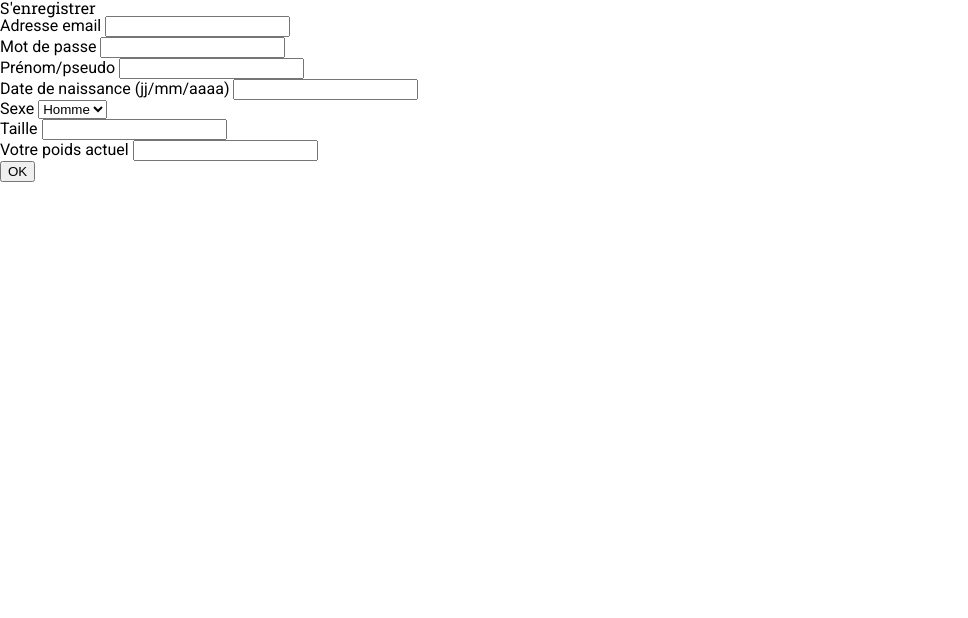
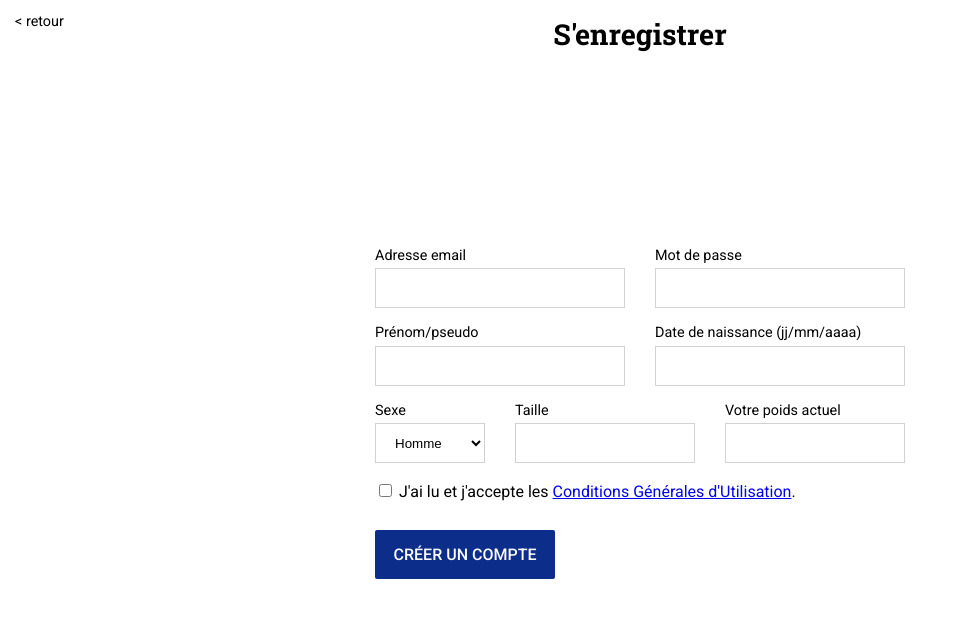
Before and after one commit to julabina/old_suivrepoids_php, a PHP site: page /sign in a window 1280 px wide. Shown: the top 618 px of the page, without its empty margins (0-968 px from the left). Run offline with PHP 8.4, Linux system fonts and the light colour scheme.

Commit message:
css sign page

```diff
--- a/css/style.css
+++ b/css/style.css
@@ -389,4 +389,139 @@ header h1 {
   flex-direction: column;
 }
 
+.sign {
+  display: flex;
+  flex-direction: column;
+  align-items: center;
+  justify-content: center;
+}
+.sign__back {
+  position: absolute;
+  top: 15px;
+  left: 15px;
+  text-decoration: none;
+  font-size: 0.9em;
+  color: inherit;
+}
+.sign__back:hover {
+  color: blue;
+}
+.sign h1 {
+  font-size: 1.8em;
+  font-weight: 600;
+  margin-top: 20px;
+}
+.sign__error {
+  display: flex;
+  flex-direction: column;
+  justify-content: end;
+  color: #d80404;
+  line-height: 1.3;
+  padding: 25px 15px;
+  height: 200px;
+  width: 560px;
+}
+.sign__form__logs {
+  display: flex;
+  width: 100%;
+  margin-bottom: 18px;
+}
+.sign__form__logs__email, .sign__form__logs__password {
+  display: flex;
+  flex-direction: column;
+  margin: 0 15px;
+  width: 250px;
+}
+.sign__form__logs__email label, .sign__form__logs__password label {
+  margin-bottom: 5px;
+  font-size: 0.9em;
+}
+.sign__form__logs__email input, .sign__form__logs__password input {
+  height: 40px;
+  border: 1px solid rgba(165, 165, 165, 0.5);
+  padding-left: 15px;
+}
+.sign__form__name {
+  display: flex;
+  width: 100%;
+  margin-bottom: 18px;
+}
+.sign__form__name__firstname, .sign__form__name__birthday {
+  display: flex;
+  flex-direction: column;
+  margin: 0 15px;
+  width: 250px;
+}
+.sign__form__name__firstname label, .sign__form__name__birthday label {
+  margin-bottom: 5px;
+  font-size: 0.9em;
+}
+.sign__form__name__firstname input, .sign__form__name__birthday input {
+  height: 40px;
+  border: 1px solid rgba(165, 165, 165, 0.5);
+  padding-left: 15px;
+}
+.sign__form__stats {
+  display: flex;
+  width: 100%;
+  margin-bottom: 18px;
+}
+.sign__form__stats__size, .sign__form__stats__weight {
+  display: flex;
+  flex-direction: column;
+  margin: 0 15px;
+  width: 180px;
+}
+.sign__form__stats__size label, .sign__form__stats__weight label {
+  margin-bottom: 5px;
+  font-size: 0.9em;
+}
+.sign__form__stats__size input, .sign__form__stats__weight input {
+  height: 40px;
+  border: 1px solid rgba(165, 165, 165, 0.5);
+  padding-left: 15px;
+}
+.sign__form__stats__sexe {
+  display: flex;
+  flex-direction: column;
+  margin: 0 15px;
+  width: 110px;
+}
+.sign__form__stats__sexe label {
+  margin-bottom: 5px;
+  font-size: 0.9em;
+}
+.sign__form__stats__sexe select {
+  height: 40px;
+  padding-left: 15px;
+  border-color: rgba(165, 165, 165, 0.5);
+  background-color: white;
+}
+.sign__form__checkCont {
+  margin-left: 15px;
+  margin-bottom: 30px;
+}
+.sign__form__btnCont {
+  display: flex;
+  justify-content: start;
+  margin: 0 15px;
+}
+.sign__form__btnCont__submitBtn {
+  font-size: 1em;
+  font-family: "Roboto", sans-serif;
+  border: none;
+  border-radius: 2px;
+  padding: 15px 0;
+  background: #0C2E8A;
+  color: #fdfdfd;
+  transition: opacity 150ms ease-in-out;
+  text-transform: uppercase;
+  font-weight: 500;
+  width: 180px;
+}
+.sign__form__btnCont__submitBtn:hover {
+  opacity: 0.7;
+  transition: opacity 150ms ease-in-out;
+}
+
 /*# sourceMappingURL=style.css.map */
--- a/sass/main.scss
+++ b/sass/main.scss
@@ -10,3 +10,4 @@
 @import './pages/dashboard';
 @import './pages/home';
 @import './pages/objectifs';
+@import './pages/sign';
--- /dev/null
+++ b/sass/pages/_sign.scss
@@ -0,0 +1,106 @@
+.sign {
+    display: flex;
+    flex-direction: column;
+    align-items: center;
+    justify-content: center;
+    &__back {
+        position: absolute;
+        top: 15px;
+        left: 15px;
+        text-decoration: none;
+        font-size: 0.9em;
+        color: inherit;
+        &:hover {
+            color: blue;
+        }
+    }
+    h1 {
+        font-size: 1.8em;
+        font-weight: 600;
+        margin-top: 20px;
+    }
+    &__error {
+        display: flex;
+        flex-direction: column;
+        justify-content: end;
+        color: map-get($map: $colors, $key: error);
+        line-height: 1.3;
+        padding: 25px 15px;
+        height: 200px;
+        width: 560px;
+    }
+    &__form {
+        &__logs {
+            display: flex;
+            width: 100%;
+            margin-bottom: 18px;
+            &__email, &__password {
+                @include form;
+                margin: 0 15px;
+                width: 250px;
+            }
+        }
+        &__name {
+            display: flex;
+            width: 100%;
+            margin-bottom: 18px;
+            &__firstname, &__birthday {
+                @include form;
+                margin: 0 15px;
+                width: 250px;
+            }
+        }
+        &__stats {
+            display: flex;
+            width: 100%;
+            margin-bottom: 18px;
+            &__size, &__weight {
+                @include form;
+                margin: 0 15px;
+                width: 180px;
+            }
+            &__sexe {
+                display: flex;
+                flex-direction: column;
+                margin: 0 15px;
+                width: 110px;
+                label {
+                    margin-bottom: 5px;
+                    font-size: 0.9em;
+                }
+                select {
+                    height: 40px;
+                    padding-left: 15px;
+                    border-color: map-get($map: $colors, $key: transLightGray);
+                    background-color: white;
+                }
+            }
+        }
+        &__checkCont {
+            margin-left: 15px;
+            margin-bottom: 30px;
+        }
+        &__btnCont {
+            display: flex;
+            justify-content: start;
+            margin: 0 15px;
+            &__submitBtn {
+                font-size: 1em;
+                font-family: 'Roboto', sans-serif;
+                border: none;
+                border-radius: 2px;
+                padding: 15px 0;
+                background: map-get($map: $colors, $key:primary );
+                color: map-get($map: $colors, $key:lightWhite );
+                transition: opacity 150ms ease-in-out;
+                text-transform: uppercase;
+                font-weight: 500;
+                width: 180px;
+                &:hover {
+                    opacity: 0.7;
+                    transition: opacity 150ms ease-in-out;
+                }
+            }
+        }
+    }
+}
--- a/sass/utils/_mixin.scss
+++ b/sass/utils/_mixin.scss
@@ -14,3 +14,17 @@
         transition: opacity 150ms ease-in-out;
     }
 }
+
+@mixin form {
+    display: flex;
+    flex-direction: column;
+    label {
+        margin-bottom: 5px;
+        font-size: 0.9em;
+    }
+    input {
+        height: 40px;
+        border: 1px solid map-get($map: $colors, $key: transLightGray);
+        padding-left: 15px;
+    }
+}
--- a/sass/utils/_variable.scss
+++ b/sass/utils/_variable.scss
@@ -2,5 +2,6 @@ $colors :(
     primary: #0C2E8A,
     error : #d80404,
     lightWhite : #fdfdfd,
-    lightBlack: #1b1b1b
+    lightBlack: #1b1b1b,
+    transLightGray: transparentize(#a5a5a5, 0.5)
 );
--- a/templates/home.php
+++ b/templates/home.php
@@ -28,8 +28,8 @@
         <?php else: ?>
             <h2 class="home__basics__para">Une phrase d'accroche pertinante</h2>
             <div class="home__basics__notConnectBtns">
+                <a href="/suivi_poids/login">Se connecter</a>
                 <a href="/suivi_poids/sign">Creer un compte</a>
-                <a href="/suivi_poids/login">Se connecter</a>
             </div>
         <?php endif; ?>
         <div class="home__basics__scrollBtn">
--- a/templates/sign.php
+++ b/templates/sign.php
@@ -2,50 +2,58 @@
 
 
 <?php ob_start(); ?>
-<main>
+
+<main class="sign">
+    <a href="/suivi_poids/" class="sign__back">< retour</a>
     <h1>S'enregistrer</h1>
 
     <div class="sign__error"></div>
 
-    <form id="sign__form" action="/suivi_poids/sign" method="post">
-        <div class="/suivi_poids/sign">
-            <div class="">
+    <form class="sign__form" id="sign__form" action="/suivi_poids/sign" method="post">
+        <div class="sign__form__logs">
+            <div class="sign__form__logs__email">
                 <label for="signEmail">Adresse email</label>
                 <input type="email" name="email" id="signEmail">
             </div>
-            <div class="">
+            <div class="sign__form__logs__password">
                 <label for="signPassword">Mot de passe</label>
                 <input type="password" name="password" id="signPassword">
             </div>
         </div>
-        <div class="">
-            <div class="">
+        <div class="sign__form__name">
+            <div class="sign__form__name__firstname">
                 <label for="signName">Prénom/pseudo</label>
                 <input type="text" name="name" id="signName">
             </div>
-            <div>
+            <div class="sign__form__name__birthday">
                 <label for="signBirthday">Date de naissance (jj/mm/aaaa)</label>
                 <input type="text" name="birthday" id="signBirthday">
             </div>
         </div>
-        <div class="">
-            <div class="">
+        <div class="sign__form__stats">
+            <div class="sign__form__stats__sexe">
                 <label for="signSexe">Sexe</label>
                 <select name="sexe" id="signSexe">
                     <option value="man">Homme</option>
                     <option value="woman">Femme</option>
                 </select>
             </div>
-            <div class="">
+            <div class="sign__form__stats__size">
                 <label for="signSize">Taille</label>
                 <input type="number" name="size" id="signSize">
             </div>
-            <div class="">
+            <div class="sign__form__stats__weight">
                 <label for="signWeight">Votre poids actuel</label>
                 <input type="number" name="weight" id="signWeight">
             </div>
         </div>
-        <input type="button" value="OK" onClick="checkInputs()">
+        <div class="sign__form__checkCont">
+            <input type="checkbox" name="checkCgu" id="signCheckCgu">
+            <label for="signCheckCgu">J'ai lu et j'accepte les <a href="/suivi_poids/cgu/">Conditions Générales d'Utilisation</a>.</label>
+        </div>
+        <div class="sign__form__btnCont">
+            <input class="sign__form__btnCont__submitBtn" type="button" value="Créer un compte" onClick="checkInputs()">
+        </div>
     </form>
 
 </main>
@@ -57,6 +65,7 @@
     const userBirthday = document.getElementById('signBirthday');
     const size = document.getElementById('signSize');
     const weight = document.getElementById('signWeight');
+    const cgu = document.getElementById('signCheckCgu');
     const form = document.getElementById('sign__form');
     const errorCont = document.querySelector('.sign__error');
 
@@ -105,11 +114,15 @@
             error += `<p>- Le poids doit contenir que des chiffres.</p>`
         }
 
+        if(!cgu.checked) {
+            error += `<p>- Vous devez accepter les conditions générales d'utilisation.</p>`
+        }
+
         if(error !== '') {
             errorCont.innerHTML = error;
         } else {
             errorCont.innerHTML = "";
-            form.submit();
+            /* form.submit(); */
         }
     };
 </script>
```
Also changed, not shown: 1 other file.
